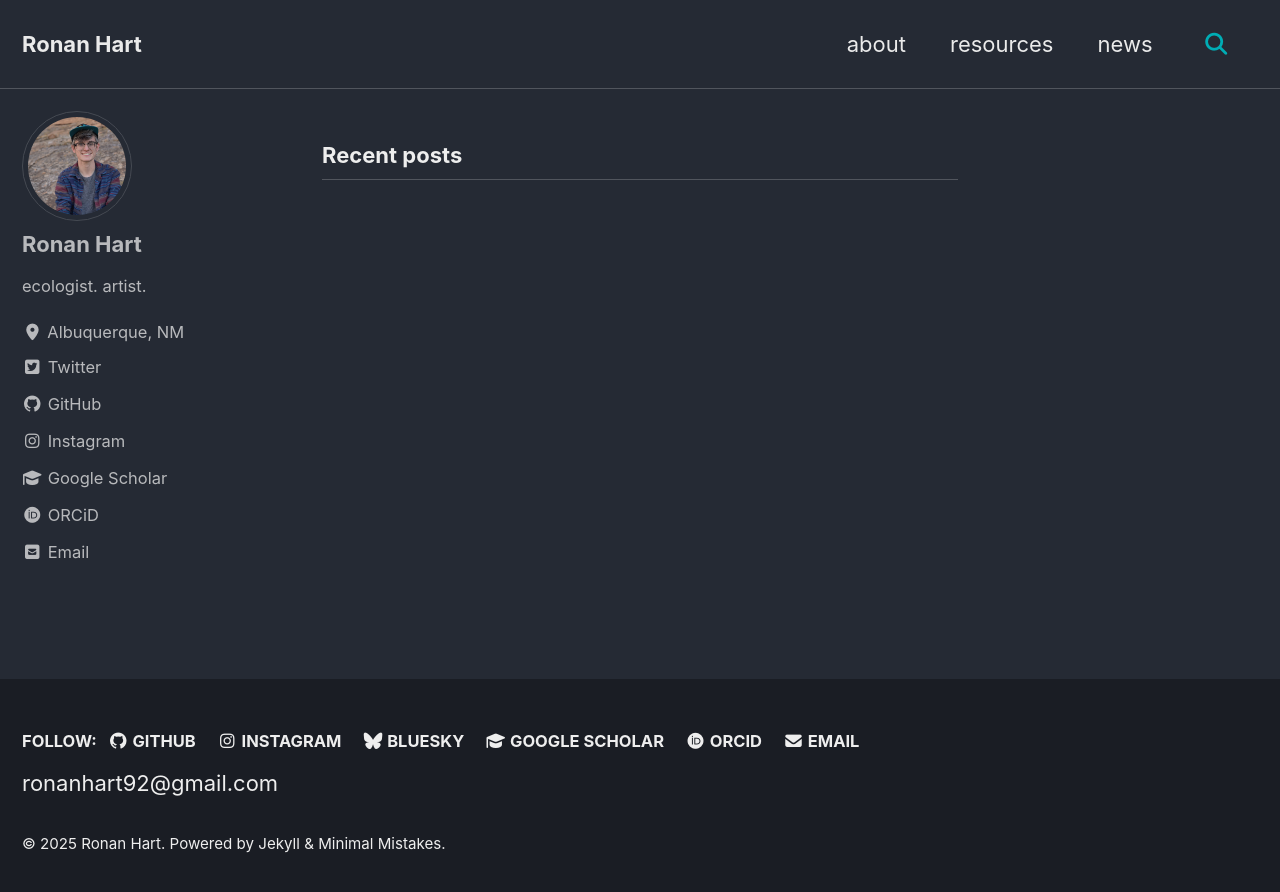
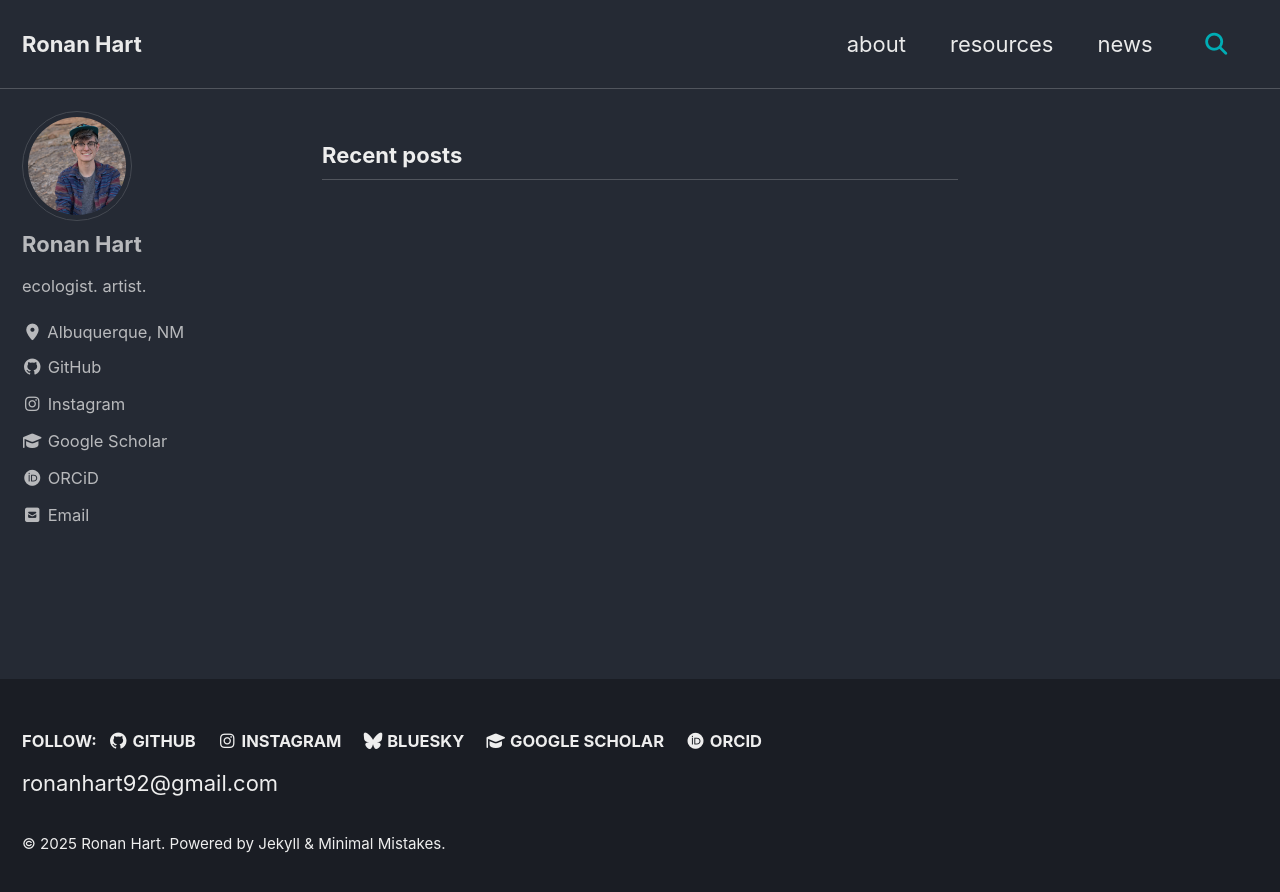
Before and after one commit to ronanhart/ronanhart.github.io, a Jekyll site: the page built from index.html, in a window 1280 px wide. Shown: the top 892 px of the page. Built offline with Jekyll 4.4.1, drawn with Linux system fonts in a browser that asks for light colours; cached includes are drawn as plain includes; the list of posts is cut into pages by our own code.

Commit message:
removing website from contact and email from footer

```diff
--- a/_config.yml
+++ b/_config.yml
@@ -90,12 +90,6 @@ author:
   location  : "Albuquerque, NM"
   email     : "ronanhart92@gmail.com"
   links:
-    #- label : "Website"
-    #  icon  : "fas fa-fw fa-link"
-    #  url   : "https://"
-    - label : "Twitter"
-      icon  : "fab fa-fw fa-twitter-square"
-      url   : "https://twitter.com/"
     - label : "GitHub"
       icon  : "fab fa-fw fa-github"
       url   : "https://github.com/"
@@ -129,9 +123,9 @@ footer:
     - label : "ORCiD"
       icon  : "fa-brands fa-orcid"
       url   : "https://orcid.org/0000-0001-8596-2302"
-    - label : "Email"
-      icon  : "fa fa-envelope"
-      url   : "mailto:ronanhart92@gmail.com"
+    #- label : "Email"
+    #  icon  : "fa fa-envelope"
+    #  url   : "mailto:ronanhart92@gmail.com"
 
 
 defaults:
```
